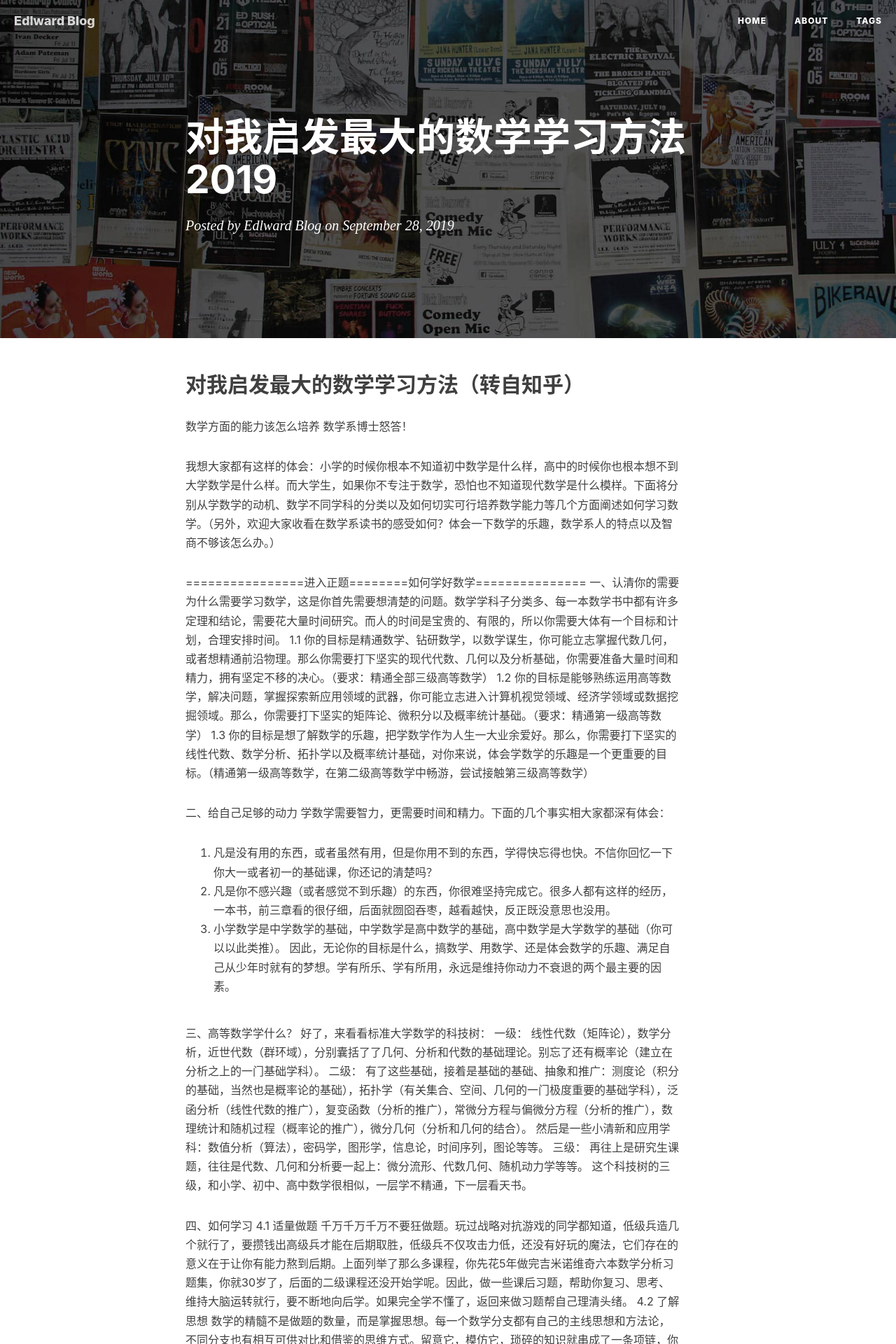
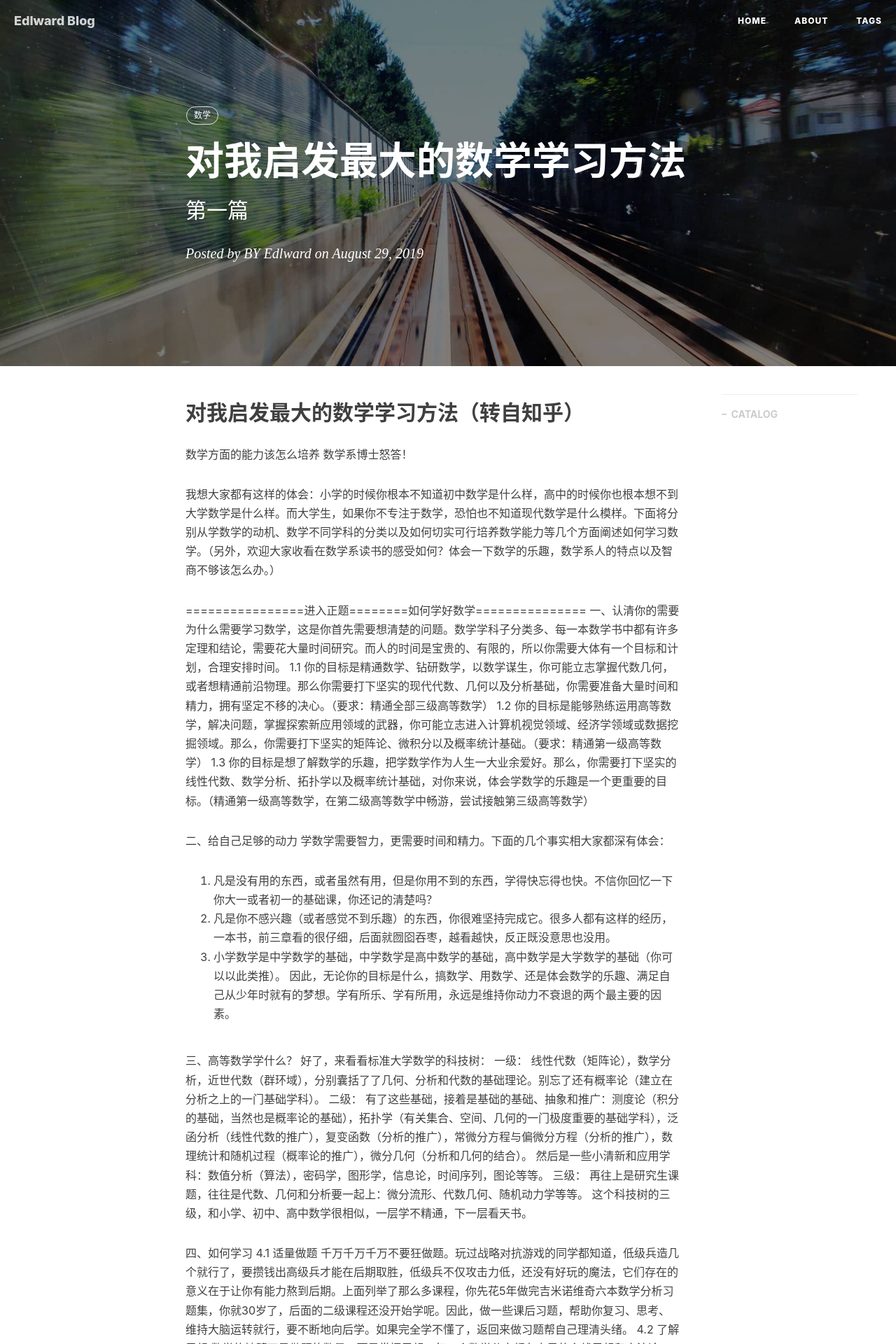
Before and after one commit to gary-robotics/dlward, a Jekyll site: the page built from _posts/2019-09-28-对我启发最大的数学学习方法-2019.markdown, in a window 1280 px wide. Shown: the top 1920 px of the page at 70% size. Built offline with Jekyll 4.4.1, drawn with Linux system fonts in a browser that asks for light colours; nearby versions of some CDN libraries; our own code applies the rules of GitHub Pages for plain Markdown files; comment, search, counter and statistics services are not loaded; some of the changed lines change nothing that is shown; some of the changed text lies outside the part shown.

Commit message:
Update 2019-09-28-对我启发最大的数学学习方法-2019.markdown

```diff
--- a/_posts/2019-09-28-对我启发最大的数学学习方法-2019.markdown
+++ b/_posts/2019-09-28-对我启发最大的数学学习方法-2019.markdown
@@ -1,4 +1,14 @@
-
+---
+layout:     post                    # 使用的布局（不需要改）
+title:      对我启发最大的数学学习方法                # 标题
+subtitle:    第一篇                  #副标题
+date:       2019-08-29              # 时间
+author:     BY Edlward              # 作者
+header-img: img/post-bg-2015.jpg    #这篇文章标题背景图片
+catalog: true                       # 是否归档
+tags:                               #标签
+    - 数学
+---
 
 
 
```
